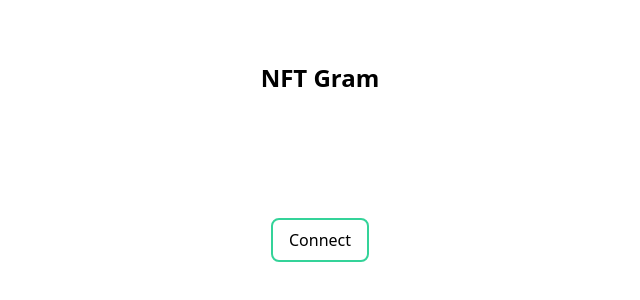
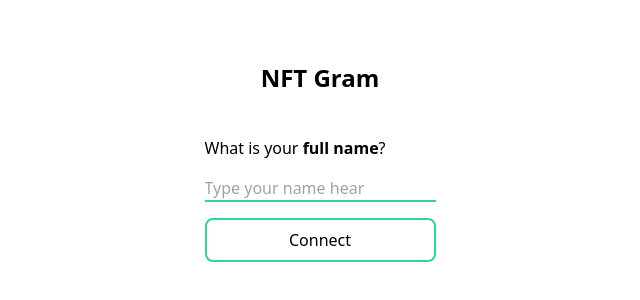
Before and after one commit to SelfieNFT/Dapp, a Next.js app: page /connect in a window 1280 px wide. Shown: the part 238-538 px from the top of the page, without its empty margins (320-960 px from the left). Built offline with nearby package versions, Linux system fonts and the light colour scheme.

Commit message:
add form to collect user name

```diff
--- a/pages/connect.js
+++ b/pages/connect.js
@@ -1,11 +1,19 @@
+import { useState } from 'react';
 import Head from 'next/head';
+
 import ConnectButton from '../components/connect_wallet/connect_button';
 
 const ConnectWallet = () => {
+  const [inputValue, setInputValue] = useState('');
+
+  const handleChange = (event) => {
+    setInputValue(event.target.value);
+  };
+
   return (
     <>
       <Head>
-        <title>NFT Gram | Home</title>
+        <title>NFT Gram | Connect</title>
         <meta name="description" content="A decentralize social media app" />
       </Head>
       <main className="h-screen">
@@ -14,8 +22,21 @@ const ConnectWallet = () => {
             <div className="">
               <span className="text-2xl font-semibold">NFT Gram</span>
             </div>
-            {/* <ConnectButton setIsConnected={setIsConnected} /> */}
-            <ConnectButton />
+            <div>
+              <form className="flex flex-col">
+                <label className="mb-4">
+                  What is your <spa className="font-semibold">full name</spa>?
+                </label>
+                <input
+                  onChange={handleChange}
+                  type="input"
+                  value={inputValue}
+                  placeholder="Type your name hear"
+                  className="outline-none border-b-2 mb-4 border-emerald-400"
+                />
+                <ConnectButton />
+              </form>
+            </div>
           </div>
         </div>
       </main>
```
